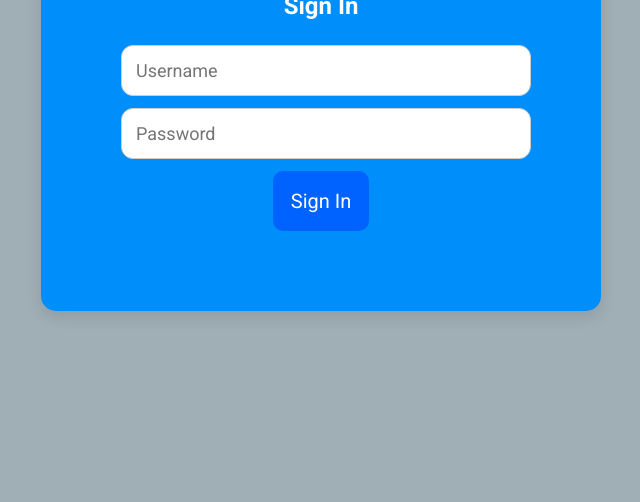
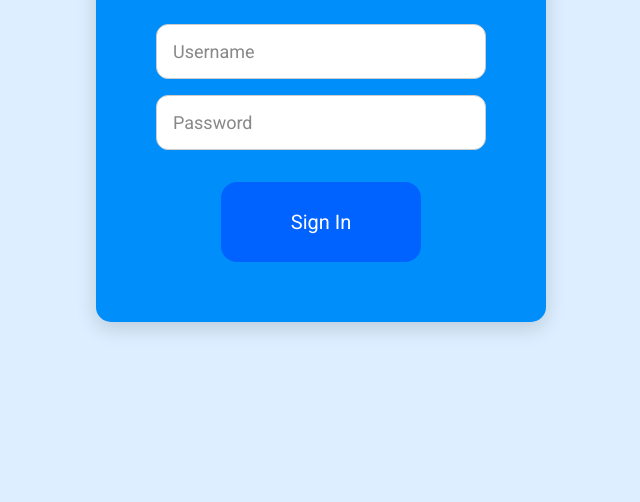
Before and after one commit to EymenOzt/Sign-n-Screen, a plain HTML site: page index.html in a window 1280 px wide. Shown: the part 298-800 px from the top of the page, without its empty margins (319-959 px from the left). Drawn offline with Linux system fonts and the light colour scheme.

Commit message:
style.css
New Uptade 1

```diff
--- a/style.css
+++ b/style.css
@@ -1,69 +1,104 @@
+/* Genel Ayarlar */
 * {
   font-family: "Roboto", sans-serif;
   font-optical-sizing: auto;
   font-style: normal;
   font-variation-settings: "wdth" 100;
-
+  box-sizing: border-box;
+  margin: 0;
+  padding: 0;
 }
 
-.input-field {
-  display: flex;
-  flex-direction: column;
-  margin-bottom: 12px;
-  width: 380px;
-  padding: 14px;
-  font-size: 18px;
-  border: 1px solid #ccc;
-  border-radius: 12px;
-}
-
-.input-field:focus {
-  border-color: #ffffffe2;
-  outline: none;
-  box-shadow: 0 0 5px #ffffff;
-}
-
-.input-field:focus::placeholder {
-  color: #888;
-}
-
+/* Body ve sayfa ortalama */
 body {
   display: flex;
   justify-content: center;
   align-items: center;
   height: 100vh;
-  margin: 0;
-  background-color: #a0aeb5;
+  background-color: #dceeff;
+}
 
+/* Giriş ekranı */
+.sign-screen {
+  width: 90%;
+  max-width: 450px; /* inputlara uyumlu */
+  padding: 60px;
+  background-color: #008efb;
+  border-radius: 15px;
+  box-shadow: 0 6px 20px rgba(0,0,0,0.15);
+  text-align: center;
+  color: white;
+  transition: transform 0.3s ease;
+}
+
+.sign-screen:hover {
+  transform: translateY(-5px);
+}
+
+/* Başlık */
+.sign {
+  font-size: 35px;
+  margin-bottom: 40px;
+}
+
+/* Input alanları */
+.input-field {
+  display: flex;
+  flex-direction: column;
+  width: 100%;
+  padding: 16px;
+  font-size: 18px;
+  border: 1px solid #ccc;
+  border-radius: 12px;
+  margin-bottom: 16px;
+  transition: all 0.3s ease;
+}
+
+.input-field:focus {
+  border-color: #0062ff;
+  outline: none;
+  box-shadow: 0 0 8px rgba(0, 98, 255, 0.5);
+}
+
+.input-field::placeholder {
+  color: #888;
+}
+
+/* Buton */
+button {
+  width: 200px;
+  height: 80px;
+  padding: 0 24px;
+  font-size: 20px;
+  color: #ffffff;
+  background-color: #0062ff;
+  border: none;
+  border-radius: 16px;
+  cursor: pointer;
+  transition: all 0.3s ease;
+  margin-top: 16px;
+}
+
+button:hover {
+  background-color: #0d5fd1;
+  box-shadow: 0 4px 12px rgba(0,0,0,0.2);
 }
 
 
-.sign-screen {
-  width: 400px;
-  padding: 80px;
-  background-color: #008efb;
-  border-radius: 15px;
-  box-shadow: 0 6px 15px rgba(0,0,0,0.1);
-  text-align: center;
-  color: white;
+@media (max-width: 500px) {
+  .sign-screen {
+    padding: 40px 20px;
+  }
+  .sign {
+    font-size: 28px;
+  }
+  .input-field {
+    font-size: 16px;
+    padding: 12px;
+  }
+  button {
+    width: 160px;
+    height: 60px;
+    font-size: 18px;
+  }
 }
-
-.sign-screen h2 {
-  margin-bottom: 25px;
-}
-
-button {
-
-  padding: 18px;
-  font-size: 20px;
-  border: none;
-  border-radius: 10px;
-  background-color: #0062ff;
-  color: white;
-  cursor: pointer;
-  transition: 0.3s;
-}
-
-button:hover {
-  background-color: #115fcd;
-}
```
